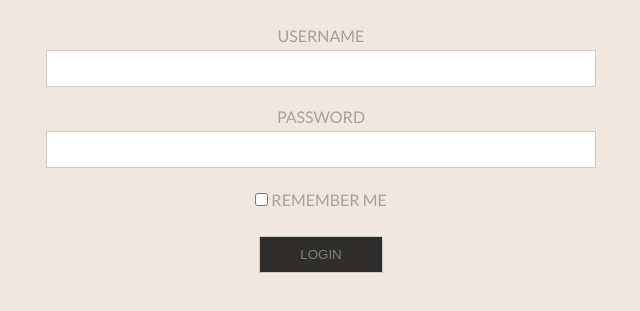
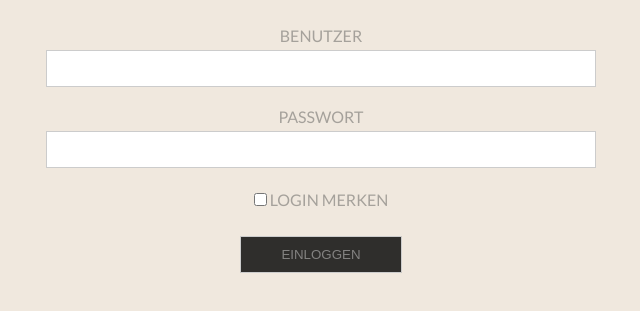
Before and after one commit to SoftwareAG/cumulocity-proteus, a website: page app/index.html in a window 1280 px wide. Shown: the part 49-360 px from the top of the page, without its empty margins (319-959 px from the left). Drawn offline with nearby package versions, Linux system fonts and the light colour scheme.

Commit message:
translate login

```diff
--- a/app/index.html
+++ b/app/index.html
@@ -31,14 +31,14 @@
 
         <div class="login screen">
             <form>
-                <label>Username</label>
+                <label>Benutzer</label>
                 <input name="username" autocorrect="off" autocapitalize="off">
-                <label>Password</label>
+                <label>Passwort</label>
                 <input type="password" name="password">
                 <label>
-                  <input type="checkbox" name="remember" style="width:auto;display:inline-block;"> Remember me
+                  <input type="checkbox" name="remember" style="width:auto;display:inline-block;"> Login merken
                 </label>
-                <button class="submit btn">Login</button>
+                <button class="submit btn">Einloggen</button>
             </form>
         </div>
 
```
